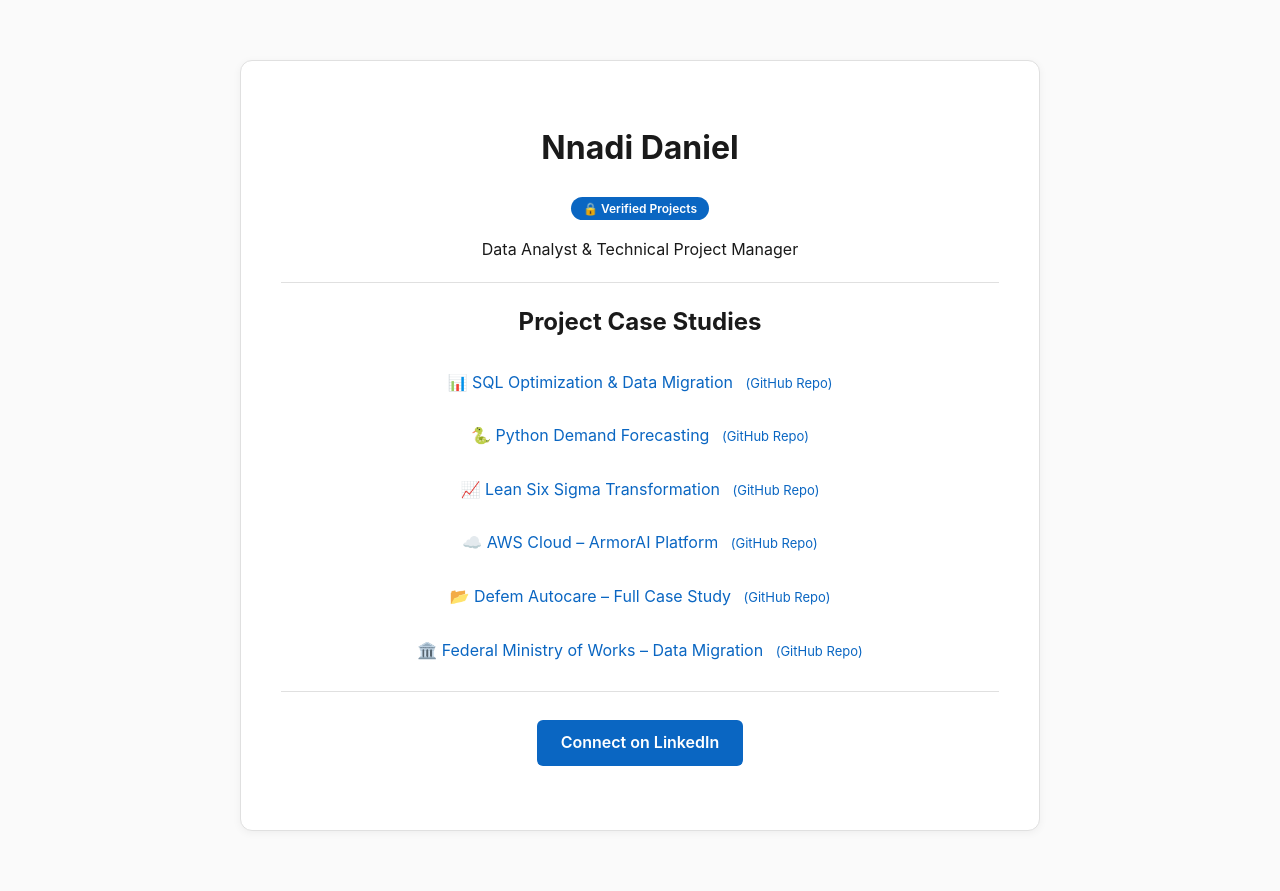
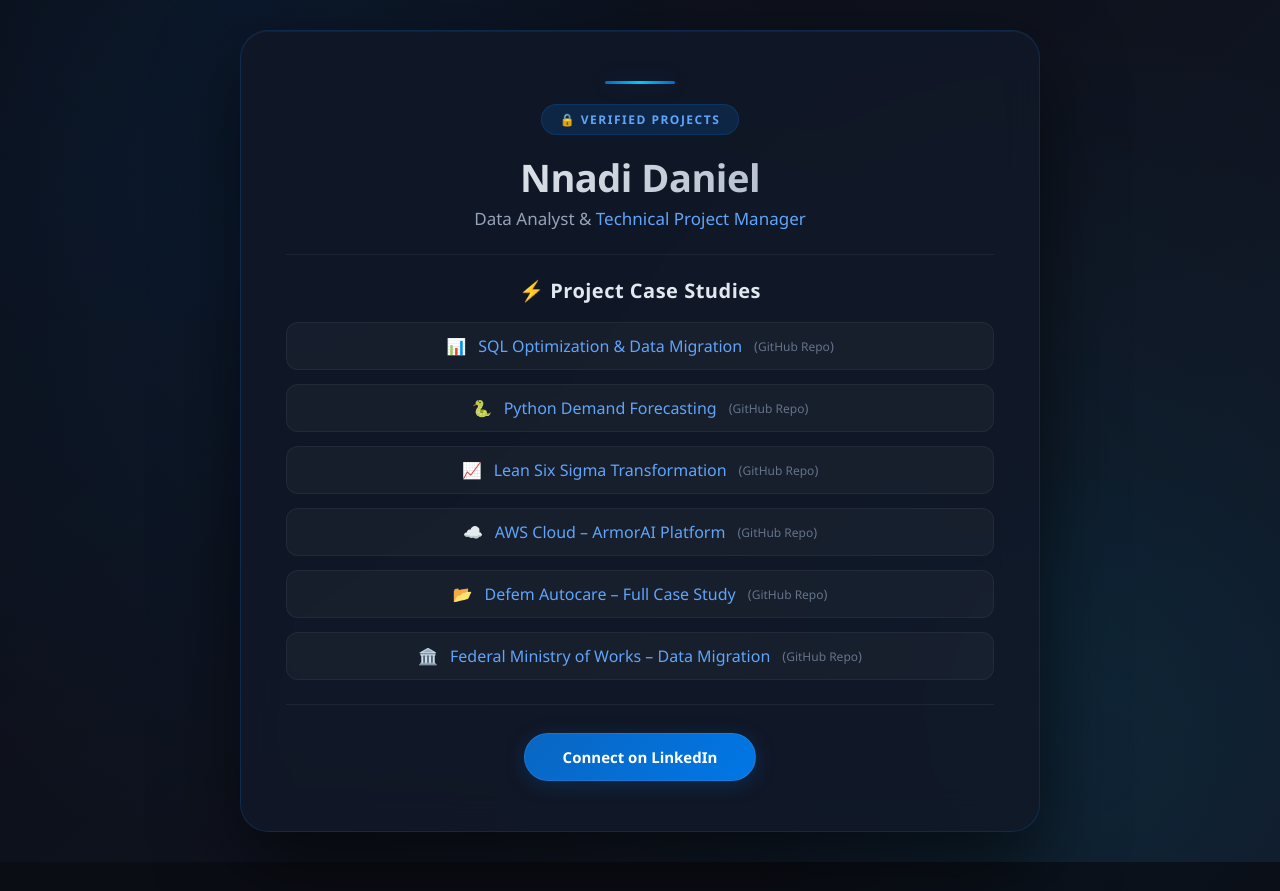
Before and after one commit to DanielNnadi/My-projects, a plain HTML site: page index.html in a window 1280 px wide. After the commit the page ends 862 px from the top, so only its background shows below. Drawn offline with Linux system fonts and the light colour scheme.

Commit message:
Update index.html

```diff
--- a/index.html
+++ b/index.html
@@ -5,84 +5,243 @@
     <meta name="viewport" content="width=device-width, initial-scale=1.0" />
     <title>Nnadi Daniel – Portfolio</title>
     <style>
+        * {
+            margin: 0;
+            padding: 0;
+            box-sizing: border-box;
+        }
+
         body {
-            font-family: -apple-system, sans-serif;
+            font-family: 'Segoe UI', 'Inter', -apple-system, system-ui, sans-serif;
+            min-height: 100vh;
+            display: flex;
+            justify-content: center;
+            align-items: center;
+            padding: 30px 20px;
+            background: #0b0d15;
+            background-image:
+                radial-gradient(circle at 20% 30%, rgba(10, 102, 194, 0.10) 0%, transparent 50%),
+                radial-gradient(circle at 80% 70%, rgba(0, 200, 255, 0.06) 0%, transparent 50%),
+                linear-gradient(135deg, #0b0d15 0%, #111827 100%);
+        }
+
+        /* Glowing orbs */
+        body::before {
+            content: '';
+            position: fixed;
+            top: -40%;
+            left: -20%;
+            width: 80%;
+            height: 80%;
+            background: radial-gradient(circle, rgba(10, 102, 194, 0.06) 0%, transparent 70%);
+            pointer-events: none;
+            z-index: 0;
+        }
+        body::after {
+            content: '';
+            position: fixed;
+            bottom: -30%;
+            right: -20%;
+            width: 70%;
+            height: 70%;
+            background: radial-gradient(circle, rgba(0, 200, 255, 0.04) 0%, transparent 70%);
+            pointer-events: none;
+            z-index: 0;
+        }
+
+        .card {
+            position: relative;
+            z-index: 1;
             max-width: 800px;
-            margin: 40px auto;
-            padding: 20px;
-            background: #fafafa;
-            color: #1a1a1a;
-            line-height: 1.6;
+            width: 100%;
+            background: rgba(17, 24, 39, 0.85);
+            backdrop-filter: blur(20px);
+            -webkit-backdrop-filter: blur(20px);
+            border-radius: 28px;
+            padding: 50px 45px;
+            border: 1px solid rgba(10, 102, 194, 0.25);
+            box-shadow:
+                0 30px 80px rgba(0, 0, 0, 0.6),
+                inset 0 1px 0 rgba(255, 255, 255, 0.04);
             text-align: center;
         }
-        a {
-            color: #0a66c2;
-            text-decoration: none;
+
+        /* Glow line */
+        .glow-line {
+            width: 70px;
+            height: 3px;
+            background: linear-gradient(90deg, #0a66c2, #00c8ff, #0a66c2);
+            border-radius: 4px;
+            margin: 0 auto 20px;
+            box-shadow: 0 0 20px rgba(10, 102, 194, 0.3);
+        }
+
+        h1 {
+            font-size: 38px;
+            font-weight: 700;
+            background: linear-gradient(135deg, #ffffff 0%, #94a3b8 100%);
+            -webkit-background-clip: text;
+            -webkit-text-fill-color: transparent;
+            background-clip: text;
+            letter-spacing: -0.5px;
+            margin-bottom: 4px;
+        }
+
+        .badge {
             display: inline-block;
-            margin: 8px 0;
-        }
-        a:hover {
-            text-decoration: underline;
-        }
-        .card {
-            background: white;
-            border-radius: 12px;
-            padding: 40px;
-            box-shadow: 0 2px 8px rgba(0,0,0,0.05);
-            border: 1px solid #e0e0e0;
-        }
-        .badge {
-            background: #0a66c2;
-            color: white;
-            padding: 4px 12px;
-            border-radius: 20px;
+            background: rgba(10, 102, 194, 0.2);
+            color: #60a5fa;
+            padding: 6px 18px;
+            border-radius: 30px;
             font-size: 12px;
             font-weight: 600;
+            letter-spacing: 1.5px;
+            text-transform: uppercase;
+            border: 1px solid rgba(10, 102, 194, 0.25);
+            margin-bottom: 16px;
         }
+
+        .subtitle {
+            font-size: 17px;
+            color: #94a3b8;
+            font-weight: 400;
+            margin-bottom: 4px;
+        }
+        .subtitle span {
+            color: #60a5fa;
+        }
+
+        hr {
+            border: none;
+            border-top: 1px solid rgba(255, 255, 255, 0.06);
+            margin: 24px 0 22px;
+        }
+
+        h2 {
+            font-size: 20px;
+            font-weight: 600;
+            color: #e2e8f0;
+            letter-spacing: 0.5px;
+            margin-bottom: 18px;
+        }
+        h2 span {
+            color: #60a5fa;
+        }
+
         ul {
             list-style: none;
             padding: 0;
         }
         li {
-            margin: 12px 0;
+            margin: 14px 0;
+            font-size: 16px;
+            color: #cbd5e1;
+            padding: 12px 18px;
+            background: rgba(255, 255, 255, 0.03);
+            border-radius: 12px;
+            border: 1px solid rgba(255, 255, 255, 0.05);
+            transition: all 0.3s ease;
+            display: flex;
+            justify-content: center;
+            align-items: center;
+            flex-wrap: wrap;
+            gap: 6px 12px;
         }
+        li:hover {
+            border-color: rgba(10, 102, 194, 0.3);
+            background: rgba(10, 102, 194, 0.05);
+            transform: translateY(-2px);
+            box-shadow: 0 8px 30px rgba(0, 0, 0, 0.2);
+        }
+
+        li a {
+            color: #60a5fa;
+            text-decoration: none;
+            font-weight: 500;
+            transition: color 0.2s;
+            display: inline-block;
+            margin: 0;
+        }
+        li a:hover {
+            color: #93c5fd;
+            text-decoration: underline;
+        }
+
+        .repo-link {
+            font-size: 13px;
+            color: #64748b;
+        }
+        .repo-link a {
+            color: #64748b;
+            font-weight: 400;
+            font-size: 12px;
+        }
+        .repo-link a:hover {
+            color: #60a5fa;
+        }
+
         .btn {
             display: inline-block;
-            background: #0a66c2;
+            background: linear-gradient(135deg, #0a66c2, #0077e6);
             color: white;
-            padding: 10px 24px;
-            border-radius: 6px;
+            padding: 13px 38px;
+            border-radius: 40px;
             text-decoration: none;
             font-weight: 600;
+            font-size: 15px;
+            transition: all 0.3s ease;
+            border: 1px solid rgba(255, 255, 255, 0.08);
+            box-shadow: 0 4px 20px rgba(10, 102, 194, 0.25);
+            margin-top: 6px;
         }
         .btn:hover {
-            background: #004182;
+            background: linear-gradient(135deg, #0077e6, #0a66c2);
+            transform: scale(1.03);
+            box-shadow: 0 8px 40px rgba(10, 102, 194, 0.35);
         }
-        hr {
-            border: none;
-            border-top: 1px solid #e0e0e0;
-            margin: 20px 0;
-        }
-        .repo-link {
-            font-size: 13px;
-            color: #0a66c2;
-            margin-left: 8px;
-        }
-        .repo-link:hover {
-            text-decoration: underline;
+
+        /* ── Responsive ── */
+        @media (max-width: 600px) {
+            .card {
+                padding: 30px 20px;
+            }
+            h1 {
+                font-size: 28px;
+            }
+            li {
+                font-size: 14px;
+                padding: 10px 14px;
+                flex-direction: column;
+                gap: 4px;
+            }
+            .repo-link {
+                font-size: 12px;
+            }
         }
     </style>
 </head>
 <body>
+
 <div class="card">
+
+    <!-- Glow Line -->
+    <div class="glow-line"></div>
+
+    <!-- Badge -->
+    <div class="badge">🔒 Verified Projects</div>
+
+    <!-- Name & Title -->
     <h1>Nnadi Daniel</h1>
-    <p><span class="badge">🔒 Verified Projects</span></p>
-    <p>Data Analyst & Technical Project Manager</p>
+    <p class="subtitle">Data Analyst &amp; <span>Technical Project Manager</span></p>
+
     <hr />
-    <h2>Project Case Studies</h2>
+
+    <!-- Case Studies -->
+    <h2>⚡ Project Case Studies</h2>
+
     <ul>
         <li>
-            📊 <a href="sql-portfolio.html">SQL Optimization & Data Migration</a>
+            📊 <a href="sql-portfolio.html">SQL Optimization &amp; Data Migration</a>
             <span class="repo-link">(<a href="https://github.com/DanielNnadi/sql-performance" target="_blank">GitHub Repo</a>)</span>
         </li>
         <li>
@@ -106,8 +265,13 @@
             <span class="repo-link">(<a href="https://github.com/DanielNnadi/program-governance-dashboard" target="_blank">GitHub Repo</a>)</span>
         </li>
     </ul>
+
     <hr />
-    <p><a href="https://www.linkedin.com/in/danielnnadi" class="btn" target="_blank">Connect on LinkedIn</a></p>
+
+    <!-- CTA -->
+    <a href="https://www.linkedin.com/in/danielnnadi" class="btn" target="_blank">Connect on LinkedIn</a>
+
 </div>
+
 </body>
 </html>
```
